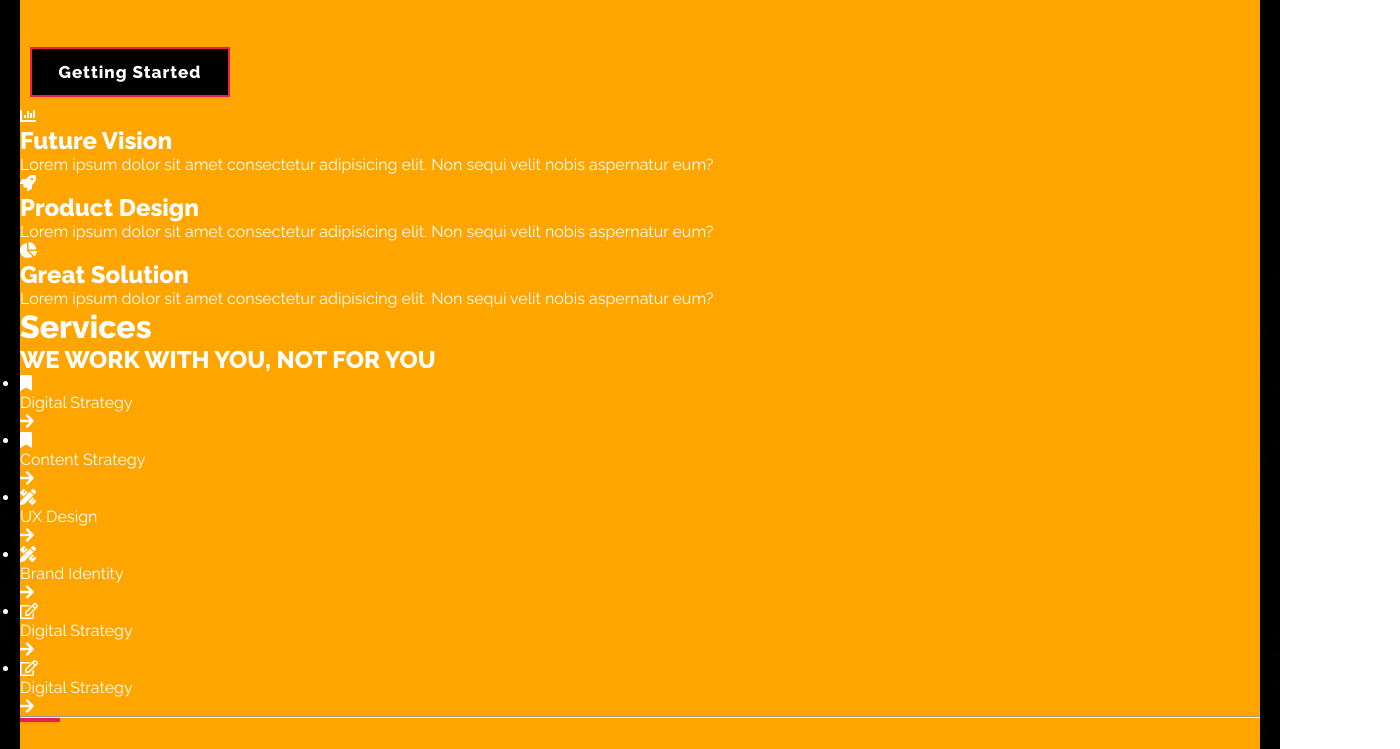
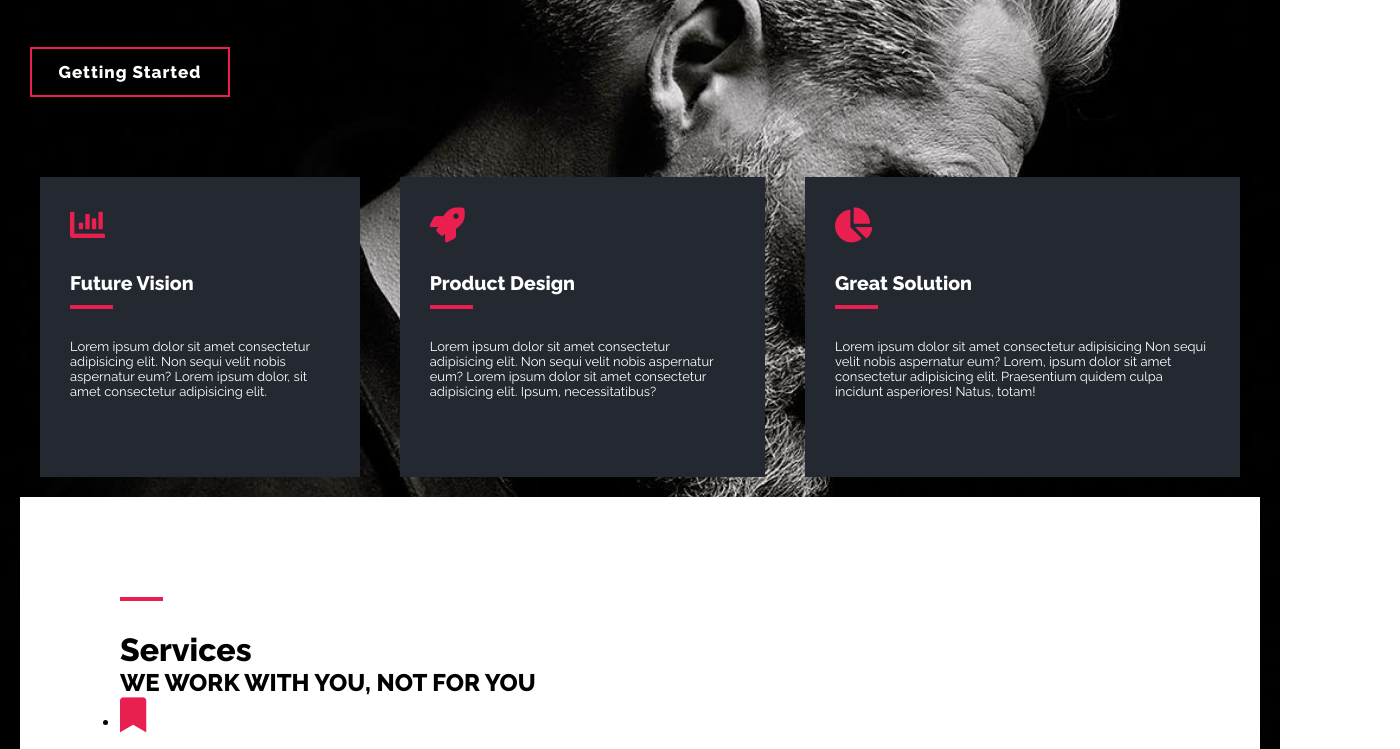
Before and after one commit to kristenwood123/digital-agency-JS, a plain HTML site: page index.html in a window 1280 px wide. Shown: the part 299-1048 px from the top of the page, 1400 px wide, since content can reach past the window. Drawn offline with Linux system fonts and the light colour scheme.

Commit message:
added services

```diff
--- a/index.html
+++ b/index.html
@@ -41,34 +41,40 @@
       </header>
       <main>
       <!-- what we do section -->
+    <div class="card__flex">
       <div class='card'>
         <article>
           <i class="fas fa-chart-bar"></i>
           <h1>Future Vision</h1>
-            <div class="underline"></div>
-              <p>Lorem ipsum dolor sit amet consectetur adipisicing elit. Non sequi velit nobis aspernatur eum?</p>
+            <hr class="horizontal-line"></hr>
+              <p>Lorem ipsum dolor sit amet consectetur adipisicing elit. Non sequi velit nobis aspernatur eum? Lorem ipsum dolor, sit amet consectetur adipisicing elit.</p>
         </article>
       </div>
         <div class='card'>
           <article>
             <i class="fas fa-rocket"></i>
             <h1>Product Design</h1>
-            <div class="underline"></div>
-            <p>Lorem ipsum dolor sit amet consectetur adipisicing elit. Non sequi velit nobis aspernatur eum?</p>
+            <hr class="horizontal-line horizontal-line__card">
+            </hr>
+            <p>Lorem ipsum dolor sit amet consectetur adipisicing elit. Non sequi velit nobis aspernatur eum? Lorem ipsum dolor sit amet consectetur adipisicing elit. Ipsum, necessitatibus?</p>
           </article>
         </div>
           <div class='card'>
             <article>
               <i class="fas fa-chart-pie"></i>
               <h1>Great Solution</h1>
-              <div class="underline"></div>
-              <p>Lorem ipsum dolor sit amet consectetur adipisicing elit. Non sequi velit nobis aspernatur eum?</p>
+              <hr class="horizontal-line">
+              </hr>
+              <p>Lorem ipsum dolor sit amet consectetur adipisicing Non sequi velit nobis aspernatur eum? Lorem, ipsum dolor sit amet consectetur adipisicing elit. Praesentium quidem culpa incidunt asperiores! Natus, totam!</p>
             </article>
           </div>
           </article>
+        </div>
 
       <!-- services section -->
           <div class="services">
+            <div class="services__container">
+              <hr class='horizontal-line'>
             <h1>Services</h1>
               <h2>WE WORK WITH YOU, NOT FOR YOU</h2>
                 <ul class='services__items'>
@@ -115,8 +121,8 @@
                     </div>
                   </li>
                 </ul>
-            <hr class='vertical-line'></>
-            <hr class='horizontal-line'></>
+            <hr class='vertical-line'></hr>
+            <hr class='horizontal-line'></hr>
           </div>
 
       <!-- about section -->
@@ -158,6 +164,7 @@
           <h1>Reviews</h1>
             <h2>CHECK OUT SOME OF OUR CLIENT REVIEWS</h2>
         </div>
+      </div>
     <!-- footer -->
     <footer>
 
--- a/styles.css
+++ b/styles.css
@@ -1,5 +1,6 @@
 :root {
   --clr-pink: #e9204f;
+  --clr-gray: #232831;
   --font: "Raleway", sans-serif;
 }
 
@@ -76,20 +77,15 @@ header h1 {
   font-size: 3rem;
 }
 
-.getting-started {
-  color: black;
-}
-
 .horizontal-line {
   display: block;
   border: 2px solid var(--clr-pink);
-  width: 40px;
+  width: 43px;
   margin-bottom: 30px;
 }
 
 .main__container {
   margin: 20px;
-  background: orange;
 }
 
 .getting-started {
@@ -103,6 +99,46 @@ header h1 {
   font-weight: 700;
   font-size: 17px;
   letter-spacing: 1px;
+  margin-bottom: 50px;
+}
+
+.card__flex {
+  display: flex;
+  flex-direction: row;
+  justify-content: center;
+  align-items: center;
+  font-size: 13px;
+  font-weight: 500;
+}
+
+.card {
+  background: var(--clr-gray);
+  height: 300px;
+  margin: 20px;
+}
+
+.card:hover {
+  background: var(--clr-pink);
+}
+
+.card .horizontal-line {
+  margin-top: 10px;
+}
+
+.fas {
+  font-size: 35px;
+  padding-bottom: 30px;
+  color: var(--clr-pink);
+}
+
+.card article {
+  margin: 30px;
+}
+
+.services {
+  padding: 100px;
+  background: white;
+  color: black;
 }
 
 /* bigger screen */
```
